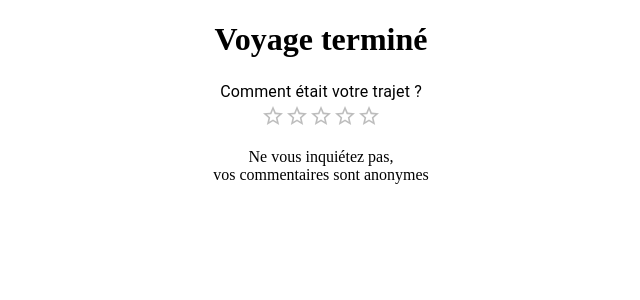
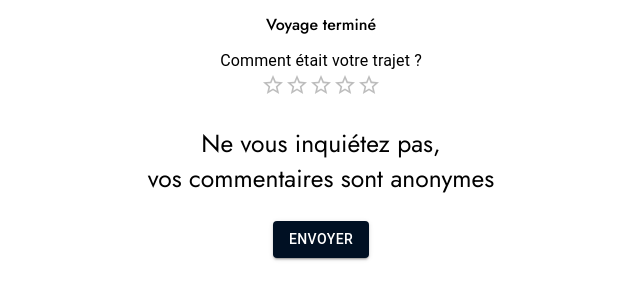
Before and after one commit to larissa-azuma/yooke, a React (Create React App) app: page / in a window 1280 px wide. Shown: the top 300 px of the page, without its empty margins (319-959 px from the left). Built offline with nearby package versions, Linux system fonts and the light colour scheme.

Commit message:
changes to voyager page

```diff
--- a/package.json
+++ b/package.json
@@ -6,7 +6,7 @@
     "@emotion/react": "^11.11.4",
     "@emotion/styled": "^11.11.5",
     "@mui/icons-material": "^5.15.14",
-    "@mui/material": "^5.15.14",
+    "@mui/material": "^5.15.15",
     "@testing-library/jest-dom": "^5.17.0",
     "@testing-library/react": "^13.4.0",
     "@testing-library/user-event": "^13.5.0",
--- a/public/index.html
+++ b/public/index.html
@@ -25,6 +25,9 @@
       Learn how to configure a non-root public URL by running `npm run build`.
     -->
     <title>React App</title>
+    <style>
+      @import url('https://fonts.googleapis.com/css2?family=Jost:ital,wght@0,100..900;1,100..900&display=swap')
+      </style>
   </head>
   <body>
     <noscript>You need to enable JavaScript to run this app.</noscript>
--- a/src/Components/Star/index.jsx
+++ b/src/Components/Star/index.jsx
@@ -1,5 +1,4 @@
 import * as React from "react";
-import Box from "@mui/material/Box";
 import Rating from "@mui/material/Rating";
 import Typography from "@mui/material/Typography";
 
@@ -7,13 +6,11 @@ export default function BasicRating() {
   const [value, setValue] = React.useState(2);
 
   return (
-    <Box
-      sx={{
-        "& > legend": { mt: 2 },
-      }}
-    >
-      <Typography component="legend">Comment était votre trajet ?</Typography>
-      <Rating name="no-value" value={null} />
-    </Box>
+    <div>
+      <Typography component="legend" className="legendText">
+        Comment était votre trajet ?
+      </Typography>
+      <Rating name="no-value" value={null} className="ratingStars" />
+    </div>
   );
 }
--- a/src/Pages/voyager/index.css
+++ b/src/Pages/voyager/index.css
@@ -1,4 +1,41 @@
-.main{
-    text-align: center;
+.main {
+  text-align: center;
+}
+
+h1 {
+  font-family: "Jost", sans-serif;
+  font-weight: 500;
+  font-size: 16px;
+  line-height: 27.46px;
+}
+
+p {
+  font-family: "Jost", sans-serif;
+  font-weight: 400;
+  font-size: 24.67px;
+  line-height: 35.64px;
+}
+
+.legendText {
+  font-family: "Jost", sans-serif;
+  font-weight: 400;
+  size: 24.67px;
+  line-height: 35.64px;
 
 }
+
+.ratingStars{
+    display: flex;
+    justify-content: space-between;
+    width: 200px;
+    color: #001023;
+    font-size: medium;
+
+
+
+}
+
+.button-envoyer{
+    background-color: #001023;
+    color: #001023;
+}
--- a/src/Pages/voyager/index.jsx
+++ b/src/Pages/voyager/index.jsx
@@ -1,9 +1,12 @@
 import React from "react";
 import BasicRating from "../../Components/Star";
+import Button from '@mui/material/Button';
 import './index.css';
 
 
+
 function Voyager() {
+
   return (
     <div className="main">
       <h1>Voyage terminé</h1>
@@ -14,7 +17,18 @@ function Voyager() {
         <br />
         vos commentaires sont anonymes
       </p>
+      <Button variant="contained" sx={{backgroundColor: "#001023",
+    "&:hover":{
+      backgroundColor:"#001023",
+
+      position:"fixed",
+      bottom:"0",
+      left:"0",
+      right:"0"
+    }
+    }}>Envoyer</Button>
     </div>
+
   );
 }
 
```
